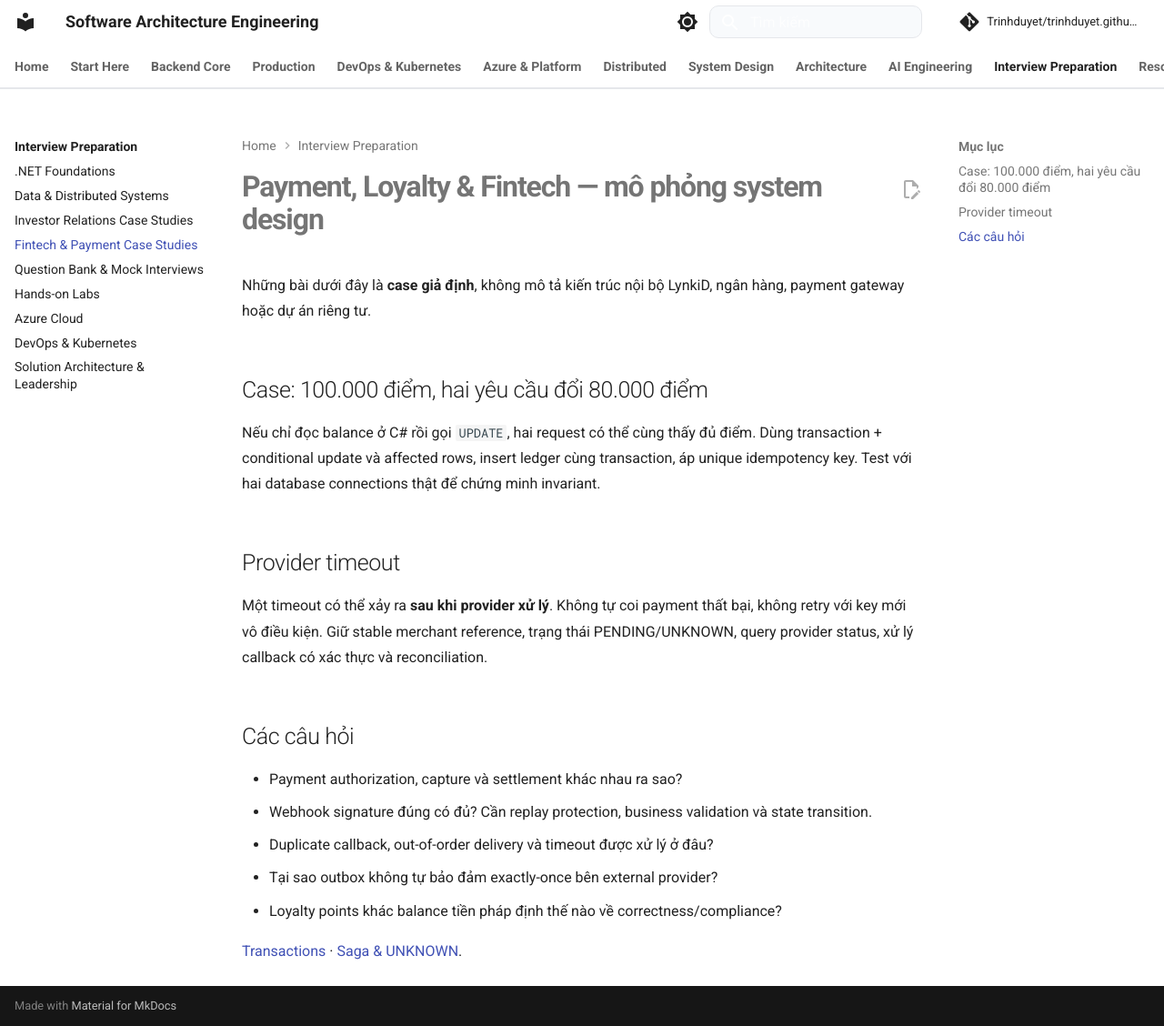
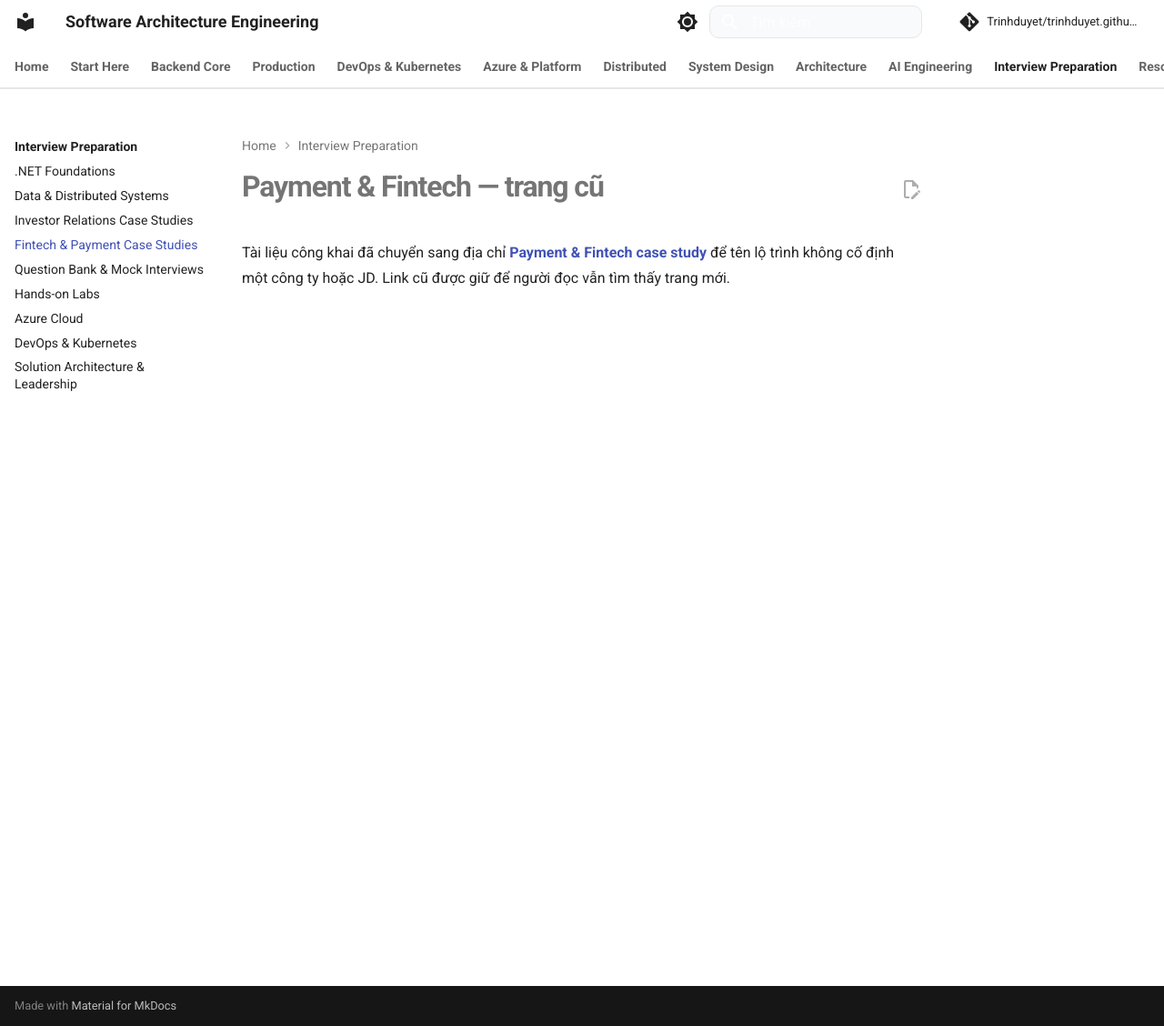
Before and after one commit to Trinhduyet/trinhduyet.github.io, an MkDocs documentation site: the page built from docs/interview/04-lynkid-fintech-loyalty/index.md, in a window 1280 px wide and 1128 px high. Shown: the whole window at 91% size. Built offline with MkDocs 1.6.1 and Material for MkDocs 9.7.7, drawn with Linux system fonts in a browser that asks for light colours; comment, search, counter and statistics services are not loaded.

```diff
--- a/docs/interview/04-lynkid-fintech-loyalty/index.md
+++ b/docs/interview/04-lynkid-fintech-loyalty/index.md
@@ -1,21 +1,3 @@
-# Payment, Loyalty & Fintech — mô phỏng system design
+# Payment & Fintech — trang cũ
 
-Những bài dưới đây là **case giả định**, không mô tả kiến trúc nội bộ LynkiD, ngân hàng, payment gateway hoặc dự án riêng tư.
-
-## Case: 100.000 điểm, hai yêu cầu đổi 80.000 điểm
-
-Nếu chỉ đọc balance ở C# rồi gọi `UPDATE`, hai request có thể cùng thấy đủ điểm. Dùng transaction + conditional update và affected rows, insert ledger cùng transaction, áp unique idempotency key. Test với hai database connections thật để chứng minh invariant.
-
-## Provider timeout
-
-Một timeout có thể xảy ra **sau khi provider xử lý**. Không tự coi payment thất bại, không retry với key mới vô điều kiện. Giữ stable merchant reference, trạng thái PENDING/UNKNOWN, query provider status, xử lý callback có xác thực và reconciliation.
-
-## Các câu hỏi
-
-- Payment authorization, capture và settlement khác nhau ra sao?
-- Webhook signature đúng có đủ? Cần replay protection, business validation và state transition.
-- Duplicate callback, out-of-order delivery và timeout được xử lý ở đâu?
-- Tại sao outbox không tự bảo đảm exactly-once bên external provider?
-- Loyalty points khác balance tiền pháp định thế nào về correctness/compliance?
-
-[Transactions](../../05-sql/transactions-isolation-and-concurrency.md) · [Saga & UNKNOWN](../../18-microservices-architecture/checkout-saga-unknown-outcome-and-reconciliation.md).
+Tài liệu công khai đã chuyển sang địa chỉ **[Payment & Fintech case study](../04-fintech-payments/index.md)** để tên lộ trình không cố định một công ty hoặc JD. Link cũ được giữ để người đọc vẫn tìm thấy trang mới.
```
